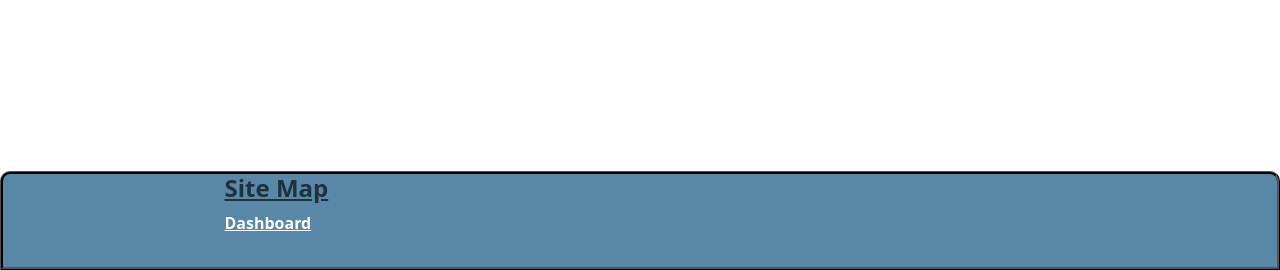
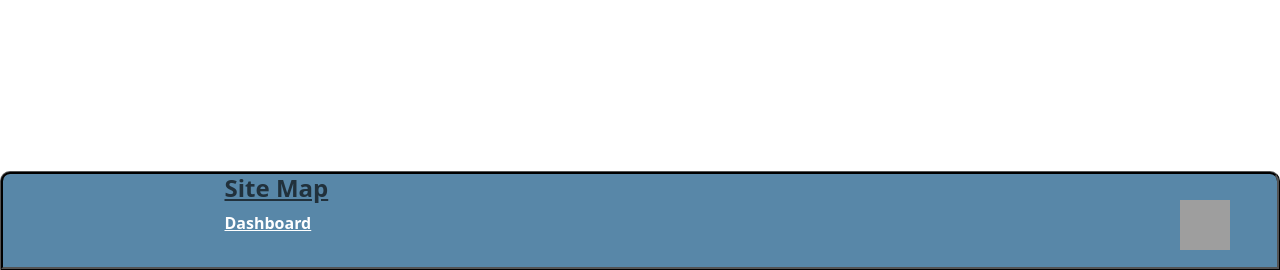
Before and after one commit to tuckthomas/ALS-FTD-Dashboard, a Django app: template Dashboard/templates/Dashboard.html in a window 1280 px wide. Shown: the part 1183-1453 px from the top of the page. Run offline with Django 5.2, Linux system fonts and the light colour scheme; the template is opened without the code that fills it: most values are stand-ins (such as "Sample title", 1, 10 or a date in 2020); some libraries are stand-ins or nearby versions; grey boxes are pictures that could not be loaded.

Commit message:
Update with More Accessible Full Screen Toggle

```diff
--- a/Dashboard/templates/Dashboard.html
+++ b/Dashboard/templates/Dashboard.html
@@ -19,6 +19,20 @@
             width: 100%;
             height: 100%;
             z-index: 9999;
+        }
+        /* Added style for the toggle button */
+        #toggleFullScreen {
+            position: fixed; /* Position the button relative to the viewport */
+            bottom: 20px;    /* Distance from the bottom of the viewport */
+            right: 50px;     /* Distance from the right of the viewport */
+            z-index: 10000;  /* Ensure it sits above other content */
+            background-image: url('/static/assets/img/full-screen-toggle-inverse-color.png'); /* Path to the image */
+            background-size: cover; /* Cover the entire area of the button */
+            background-color: transparent;
+            border: none; /* Remove any default border */
+            width: 50px; /* Adjust based on the actual size of your image */
+            height: 50px; /* Adjust based on the actual size of your image */
+            cursor: pointer; /* Change cursor to pointer to indicate it's clickable */
         }
     </style>
 </head>
@@ -46,11 +60,11 @@
                     </div>
                 </div>
             </section>
-            <main class="primary-content-div">
+            <main class="primary-content-div" id="primary-content-div">
                 <div class="container-fluid">
                     <!-- Embedded Dashboard -->
                     <iframe id="dashboardFrame" src="{{iframeUrl}}" frameborder="0" width="100%" style="min-height: 100vh;" allowtransparency></iframe>
-                    <button id="toggleFullScreen">Toggle Fullscreen</button>
+                    <button id="toggleFullScreen"></button>
                 </div>
             </main>
         </div>
@@ -89,6 +103,7 @@
     <script>
         const toggleFullScreenButton = document.getElementById('toggleFullScreen');
         const dashboardFrame = document.getElementById('dashboardFrame');
+        const contentWrapper = document.getElementById('primary-content-div');
         const navbar = document.getElementById('navbar');
         const footer = document.getElementById('footer');
 
@@ -107,11 +122,17 @@
             if (document.fullscreenElement === document.documentElement) {
                 navbar.style.display = 'none'; // Hide navbar
                 footer.style.display = 'none'; // Hide footer
-                dashboardFrame.style.backgroundColor = 'transparent'; // Set background color to transparent
+                dashboardFrame.classList.add('fullscreen'); // Add fullscreen class to iframe
+                // Adjust primary content div to fill available space
+                contentWrapper.style.height = '100vh';
+                contentWrapper.style.marginTop = '0';
             } else {
                 navbar.style.display = 'block'; // Show navbar
                 footer.style.display = 'block'; // Show footer
-                dashboardFrame.style.backgroundColor = 'white'; // Set background color to white
+                dashboardFrame.classList.remove('fullscreen'); // Remove fullscreen class from iframe
+                // Reset primary content div to original size
+                contentWrapper.style.height = 'calc(100vh - 10vh - 12.5vh)';
+                contentWrapper.style.marginTop = '10vh';
             }
         });
     </script>
```
